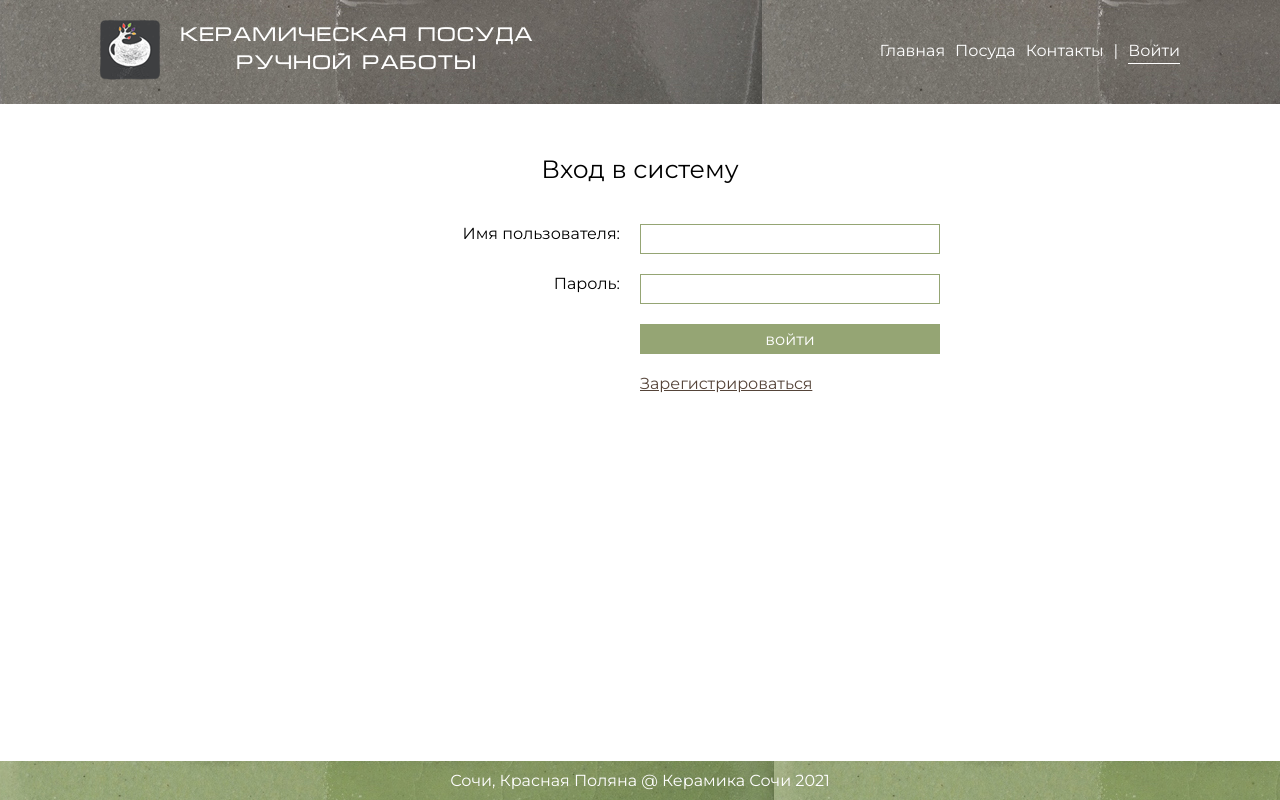
After one commit to nikuha/ceramicshop, a Django app: page /auth/login/ in a window 1280 px wide. The commit adds this page. Run offline with Django 3.2, Linux system fonts and the light colour scheme; parts of the project's set-up code (start-up, migrations or seed data) failed here and were passed over.

Commit message:
lesson4 login register logout

```diff
--- /dev/null
+++ b/authapp/forms.py
@@ -0,0 +1,32 @@
+from django.contrib.auth import forms
+from django.contrib.auth.forms import AuthenticationForm, UserCreationForm
+from authapp.models import ShopUser
+
+
+class ShopUserLoginForm(AuthenticationForm):
+    class Meta:
+        model = ShopUser
+        fields = ('username', 'password')
+
+    def __init__(self, *args, **kwargs):
+        super(ShopUserLoginForm, self).__init__(*args, **kwargs)
+        for field_name, field in self.fields.items():
+            field.widget.attrs['class'] = field_name
+
+
+class ShopRegisterForm(UserCreationForm):
+    class Meta:
+        model = ShopUser
+        fields = ('username', 'password1', 'password2', 'email', 'first_name', 'last_name', 'age', 'avatar')
+
+    def __init__(self, *args, **kwargs):
+        super().__init__(*args, **kwargs)
+        for field_name, field in self.fields.items():
+            field.widget.attrs['class'] = field_name
+            field.help_text = ''
+
+    def clean_age(self):
+        data = self.cleaned_data['age']
+        if data < 18:
+            raise forms.ValidationError("У нас сторого 18+!")
+        return data
--- /dev/null
+++ b/authapp/templates/authapp/login.html
@@ -0,0 +1,22 @@
+{% extends 'mainapp/base.html' %}
+
+{% block content %}
+    <div class="form-container">
+    <div class="title">Вход в систему</div>
+    <form class="base-form margin-center" action="{% url 'authapp:login' %}" method="post">
+        {% csrf_token %}
+        {{ login_form.as_p }}
+        <p>
+            <label></label>
+            <input class="submit" type="submit" value="войти">
+        </p>
+
+        <p>
+            <label></label>
+            <a href="{% url 'authapp:register' %}">Зарегистрироваться</a>
+        </p>
+
+    </form>
+    </div>
+
+{% endblock %}
--- a/authapp/urls.py
+++ b/authapp/urls.py
@@ -4,5 +4,8 @@ import authapp.views as authapp
 app_name = 'authapp'
 
 urlpatterns = [
-    # path('', authapp.index, name='index'),
+    path('login/', authapp.login, name='login'),
+    path('logout/', authapp.logout, name='logout'),
+    path('register/', authapp.register, name='register'),
+    path('edit/', authapp.edit, name='edit'),
 ]
--- a/authapp/views.py
+++ b/authapp/views.py
@@ -1,3 +1,52 @@
+from django.contrib import auth
+from django.http import HttpResponseRedirect
 from django.shortcuts import render
+from django.urls import reverse
 
-# Create your views here.
+from authapp.forms import ShopUserLoginForm, ShopRegisterForm
+
+
+def login(request):
+    if request.user.is_authenticated:
+        return HttpResponseRedirect(reverse('mainapp:index'))
+    if request.method == 'POST':
+        login_form = ShopUserLoginForm(data=request.POST)
+        if login_form.is_valid():
+            username = request.POST['username']
+            password = request.POST['password']
+
+            user = auth.authenticate(username=username, password=password)
+            if user and user.is_active:
+                auth.login(request, user)
+                return HttpResponseRedirect(reverse('mainapp:index'))
+    else:
+        login_form = ShopUserLoginForm()
+
+    content = {'title': 'Вход', 'login_form': login_form, 'main_path': main_path(request)}
+    return render(request, 'authapp/login.html', content)
+
+
+def logout(request):
+    auth.logout(request)
+    return HttpResponseRedirect(reverse('authapp:login'))
+
+
+def edit(request):
+    pass
+
+
+def register(request):
+    if request.method == 'POST':
+        register_form = ShopRegisterForm(request.POST, request.FILES)
+        if register_form.is_valid():
+            register_form.save()
+            return HttpResponseRedirect(reverse('authapp:login'))
+    else:
+        register_form = ShopRegisterForm()
+
+    content = {'title': 'Регистрация', 'register_form': register_form, 'main_path': main_path(request)}
+    return render(request, 'authapp/register.html', content)
+
+
+def main_path(request):
+    return ':'.join(request.resolver_match.namespaces) + ':' + request.resolver_match.url_name
--- a/mainapp/templates/mainapp/includes/inc__main_menu.html
+++ b/mainapp/templates/mainapp/includes/inc__main_menu.html
@@ -1,5 +1,20 @@
-<div class="links row">
-    <div class="menu-link {% if main_path == 'mainapp:index' %}active{% endif %}"><a href="{% url 'mainapp:index' %}">Главная</a></div>
-    <div class="menu-link {% if 'mainapp:products' in main_path  %}active{% endif %}"><a href="{% url 'mainapp:products:index' %}">Посуда</a></div>
-    <div class="menu-link {% if main_path == 'mainapp:contacts' %}active{% endif %}"><a href="{% url 'mainapp:contacts' %}">Контакты</a></div>
+<div class="links row flex-wrap">
+    <div class="menu-link {% if main_path == 'mainapp:index' %}active{% endif %}"><a href="{% url 'mainapp:index' %}">Главная</a>
+    </div>
+    <div class="menu-link {% if 'mainapp:products' in main_path %}active{% endif %}"><a
+            href="{% url 'mainapp:products:index' %}">Посуда</a></div>
+    <div class="menu-link {% if main_path == 'mainapp:contacts' %}active{% endif %}"><a
+            href="{% url 'mainapp:contacts' %}">Контакты</a></div>
+
+    <div class="menu-link {% if main_path == 'mainapp:contacts' %}active{% endif %}">|</div>
+    {% if user.is_authenticated %}
+        <div class="menu-link {% if main_path == 'authapp:edit' %}active{% endif %}"><a
+                href="{% url 'authapp:edit' %}">{{ user.username|default:'Пользователь'|title }}</a></div>
+    {% endif %}
+    {% if user.is_authenticated %}
+        <div class="menu-link"><a href="{% url 'authapp:logout' %}">Выйти</a></div>
+    {% else %}
+        <div class="menu-link {% if main_path == 'authapp:login' %}active{% endif %}"><a
+                href="{% url 'authapp:login' %}">Войти</a></div>
+    {% endif %}
 </div>
--- a/static/style.css
+++ b/static/style.css
@@ -1,7 +1,21 @@
 @import url('https://fonts.googleapis.com/css?family=Montserrat:300,400,500,600');
+
+@font-face {
+    font-family: 'micra';
+    src: url('fonts/micra.ttf') format('truetype');
+    font-weight: normal;
+    font-style: normal;
+}
 
 html, body {
     height: 100%;
+}
+
+input:focus,
+select:focus,
+textarea:focus,
+button:focus {
+    outline: none;
 }
 
 html {
@@ -13,6 +27,7 @@ html {
     padding: 0;
     box-sizing: border-box;
     font-family: 'Montserrat', sans-serif;
+    font-size: 16px;
 }
 
 .micra {
@@ -27,6 +42,12 @@ html {
     width: 1080px;
     max-width: 100%;
     margin: 0 auto;
+}
+
+@media (max-width: 1200px) {
+    .inner-container {
+        width: calc(100% - 64px);
+    }
 }
 
 .top-container {
@@ -47,6 +68,10 @@ html {
     font-size: 20px;
     padding-left: 20px;
     line-height: 140%;
+}
+
+.flex-wrap {
+    flex-wrap: wrap;
 }
 
 .menu-link {
@@ -256,15 +281,96 @@ html {
     cursor: pointer;
 }
 
-@media (max-width: 1200px) {
-    .inner-container {
-        width: calc(100% - 64px);
+.form-container {
+    margin-top: 50px;
+}
+
+.form-container .title {
+    margin: 30px 0;
+    font-size: 25px;
+    text-align: center;
+}
+
+.base-form {
+    width: 600px;
+    max-width: 100%;
+}
+
+.base-form p {
+    display: flex;
+    flex-wrap: wrap;
+    padding: 10px 0;
+}
+
+.base-form .errorlist {
+    text-align: center;
+}
+
+.base-form p label {
+    width: 50%;
+    text-align: right;
+    padding-right: 20px;
+}
+
+.base-form p input {
+    width: 50%;
+    height: 30px;
+    padding: 0 5px;
+}
+
+.base-form p input[type=text], .base-form p input[type=email], .base-form p input[type=password], .base-form p input[type=number] {
+    border: 1px solid #95a574;
+}
+
+.base-form a{
+    color: #554439;
+}
+
+.base-form .submit {
+    border: 1px solid #95a574;
+    background-color: #95a574;
+    color: white;
+    cursor: pointer;
+    transition: .3s;
+}
+
+.base-form .submit:hover {
+    border: 1px solid #748855;
+    background-color: #748855;
+}
+
+.base-form .errorlist li {
+    list-style: none;
+    font-size: small;
+    color: #ef9090;
+}
+
+.base-form .errorlist li {
+    list-style: none;
+    font-size: small;
+    color: #ef9090;
+}
+
+.helptext {
+    color: #929191;
+    font-size: small;
+    display: block;
+    margin: 5px 0;
+}
+
+@media (max-width: 600px) {
+    .form-container {
+        margin-top: 20px;
+    }
+
+    .base-form p label, .base-form p input {
+        width: 100%;
+    }
+
+    .base-form p label {
+        padding-right: 0;
+        padding-bottom: 10px;
+        text-align: center;
+
     }
 }
-
-@font-face {
-    font-family: 'micra';
-    src: url('fonts/micra.ttf') format('truetype');
-    font-weight: normal;
-    font-style: normal;
-}
```
Also changed, not shown: authapp/templates/authapp/register.html (added, +17 -0 lines), db.sqlite3 (added), media/user_avatars/photo_2021-10-08_11-00-53.jpg (added), static/img/1.jpg (deleted), static/img/2.jpg (deleted), static/img/3.jpg (deleted), static/img/4.jpg (deleted), static/img/5.jpg (deleted), static/img/6.jpg (deleted).
